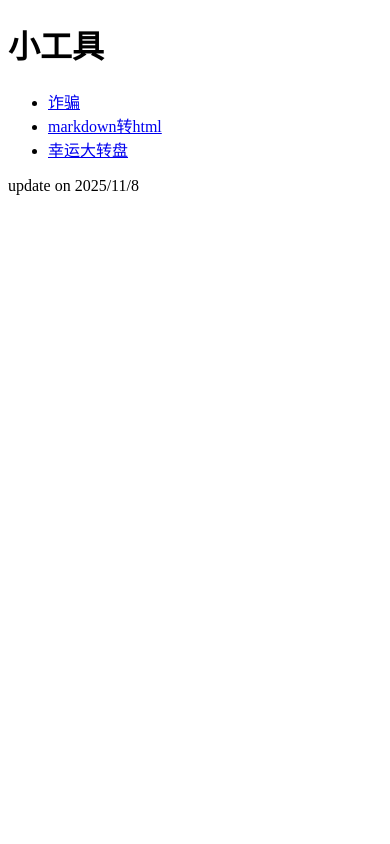
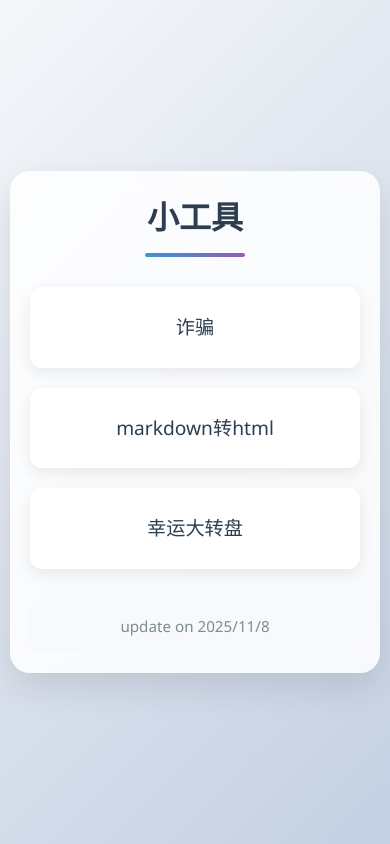
Before and after one commit to scratch-c/scratch-c.github.io, a PHP site: page / in a window 390 px wide. Run offline with PHP 8.4, Linux system fonts and the light colour scheme.

Commit message:
Refactor CSS for layout and remove markdown styles
Removed old markdown styles and added base styles for layout and responsiveness.

```diff
--- a/style.css
+++ b/style.css
@@ -1,174 +1,171 @@
-/* ====== Markdown转HTML页面特殊样式 ====== */
-.markdown-container {
-    max-width: 1200px;
-    margin: 0 auto;
-    padding: 2rem;
-    display: grid;
-    grid-template-columns: 1fr 1fr;
-    gap: 2rem;
-}
+        /* 基础样式重置 */
+        * {
+            margin: 0;
+            padding: 0;
+            box-sizing: border-box;
+        }
 
-@media (max-width: 900px) {
-    .markdown-container {
-        grid-template-columns: 1fr;
-    }
-}
+        body {
+            font-family: 'Segoe UI', 'Microsoft YaHei', sans-serif;
+            line-height: 1.6;
+            color: #333;
+            background: linear-gradient(135deg, #f5f7fa 0%, #c3cfe2 100%);
+            min-height: 100vh;
+            padding: 20px;
+            display: flex;
+            flex-direction: column;
+            align-items: center;
+            justify-content: center;
+        }
 
-.markdown-editor, .html-preview {
-    background: var(--bg-card);
-    border-radius: var(--radius-lg);
-    box-shadow: var(--shadow-lg);
-    overflow: hidden;
-}
+        /* 主容器样式 */
+        .main-container {
+            max-width: 800px;
+            width: 100%;
+            background: rgba(255, 255, 255, 0.85);
+            border-radius: 20px;
+            box-shadow: 0 15px 35px rgba(0, 0, 0, 0.1);
+            padding: 40px;
+            backdrop-filter: blur(10px);
+        }
 
-.editor-header, .preview-header {
-    padding: 1rem 1.5rem;
-    background: var(--primary-color);
-    color: white;
-    display: flex;
-    justify-content: space-between;
-    align-items: center;
-}
+        /* 标题样式 */
+        h1 {
+            text-align: center;
+            font-size: 3rem;
+            color: #2c3e50;
+            margin-bottom: 30px;
+            position: relative;
+            padding-bottom: 15px;
+        }
 
-.editor-title, .preview-title {
-    font-weight: 600;
-    font-size: 1.1rem;
-}
+        h1:after {
+            content: '';
+            position: absolute;
+            bottom: 0;
+            left: 50%;
+            transform: translateX(-50%);
+            width: 100px;
+            height: 4px;
+            background: linear-gradient(90deg, #3498db, #9b59b6);
+            border-radius: 2px;
+        }
 
-.editor-actions, .preview-actions {
-    display: flex;
-    gap: 0.5rem;
-}
+        /* 工具列表样式 */
+        ul {
+            list-style: none;
+            display: grid;
+            grid-template-columns: repeat(auto-fill, minmax(250px, 1fr));
+            gap: 20px;
+            margin-bottom: 30px;
+        }
 
-.btn-icon {
-    background: rgba(255, 255, 255, 0.2);
-    border: none;
-    color: white;
-    width: 36px;
-    height: 36px;
-    border-radius: var(--radius-md);
-    display: flex;
-    align-items: center;
-    justify-content: center;
-    cursor: pointer;
-    transition: var(--transition-fast);
-}
+        li {
+            background: white;
+            border-radius: 12px;
+            overflow: hidden;
+            box-shadow: 0 5px 15px rgba(0, 0, 0, 0.08);
+            transition: all 0.3s ease;
+        }
 
-.btn-icon:hover {
-    background: rgba(255, 255, 255, 0.3);
-}
+        li:hover {
+            transform: translateY(-5px);
+            box-shadow: 0 10px 25px rgba(0, 0, 0, 0.15);
+        }
 
-.markdown-textarea {
-    width: 100%;
-    min-height: 500px;
-    padding: 1.5rem;
-    font-family: var(--font-mono);
-    font-size: 0.95rem;
-    line-height: 1.6;
-    border: none;
-    resize: vertical;
-    background: var(--bg-card);
-    color: var(--text-primary);
-}
+        a {
+            display: block;
+            padding: 25px 20px;
+            text-decoration: none;
+            color: #2c3e50;
+            font-weight: 500;
+            font-size: 1.2rem;
+            text-align: center;
+            transition: all 0.3s ease;
+            position: relative;
+            overflow: hidden;
+        }
 
-.html-output {
-    padding: 1.5rem;
-    min-height: 500px;
-    overflow: auto;
-    background: var(--bg-card);
-    color: var(--text-primary);
-}
+        a:before {
+            content: '';
+            position: absolute;
+            top: 0;
+            left: -100%;
+            width: 100%;
+            height: 100%;
+            background: linear-gradient(90deg, transparent, rgba(255,255,255,0.3), transparent);
+            transition: left 0.5s;
+        }
 
-/* Markdown预览样式 */
-.markdown-preview {
-    padding: 1.5rem;
-    min-height: 500px;
-    overflow: auto;
-}
+        a:hover:before {
+            left: 100%;
+        }
 
-.markdown-preview h1,
-.markdown-preview h2,
-.markdown-preview h3 {
-    margin-top: 1.5em;
-    margin-bottom: 0.5em;
-    color: var(--primary-color);
-}
+        a:hover {
+            color: #3498db;
+            background: #f8f9fa;
+        }
 
-.markdown-preview h1 {
-    border-bottom: 2px solid var(--border-color);
-    padding-bottom: 0.3em;
-}
+        /* 更新日期样式 */
+        p {
+            text-align: center;
+            color: #7f8c8d;
+            font-size: 0.95rem;
+            padding: 15px;
+            background: #f8f9fa;
+            border-radius: 10px;
+            margin-top: 20px;
+        }
 
-.markdown-preview p {
-    margin-bottom: 1em;
-    line-height: 1.7;
-}
+        /* 响应式设计 */
+        @media (max-width: 768px) {
+            .main-container {
+                padding: 25px;
+            }
 
-.markdown-preview code {
-    background: rgba(79, 70, 229, 0.1);
-    padding: 0.2em 0.4em;
-    border-radius: var(--radius-sm);
-    font-family: var(--font-mono);
-    font-size: 0.9em;
-    color: var(--primary-dark);
-}
+            h1 {
+                font-size: 2.5rem;
+            }
 
-.markdown-preview pre {
-    background: var(--bg-primary);
-    border-radius: var(--radius-md);
-    padding: 1em;
-    overflow: auto;
-    margin: 1em 0;
-}
+            ul {
+                grid-template-columns: 1fr;
+            }
+        }
 
-.markdown-preview pre code {
-    background: transparent;
-    padding: 0;
-    color: inherit;
-}
+        @media (max-width: 480px) {
+            body {
+                padding: 10px;
+            }
 
-.markdown-preview blockquote {
-    border-left: 4px solid var(--primary-color);
-    padding-left: 1em;
-    margin-left: 0;
-    color: var(--text-secondary);
-    font-style: italic;
-}
+            .main-container {
+                padding: 20px;
+            }
 
-.markdown-preview table {
-    border-collapse: collapse;
-    width: 100%;
-    margin: 1em 0;
-}
+            h1 {
+                font-size: 2rem;
+            }
+        }
 
-.markdown-preview th,
-.markdown-preview td {
-    border: 1px solid var(--border-color);
-    padding: 0.5em 1em;
-    text-align: left;
-}
+        /* 动画效果 */
+        @keyframes fadeIn {
+            from {
+                opacity: 0;
+                transform: translateY(20px);
+            }
+            to {
+                opacity: 1;
+                transform: translateY(0);
+            }
+        }
 
-.markdown-preview th {
-    background: var(--bg-primary);
-    font-weight: 600;
-}
+        h1, ul, p {
+            animation: fadeIn 0.5s ease forwards;
+        }
 
-.markdown-preview ul,
-.markdown-preview ol {
-    padding-left: 2em;
-    margin: 1em 0;
-}
+        ul {
+            animation-delay: 0.2s;
+        }
 
-.markdown-preview li {
-    margin-bottom: 0.5em;
-}
-
-.markdown-preview a {
-    color: var(--primary-color);
-    text-decoration: none;
-    border-bottom: 1px dashed var(--primary-light);
-}
-
-.markdown-preview a:hover {
-    border-bottom-style: solid;
-}
+        p {
+            animation-delay: 0.4s;
+        }
```
